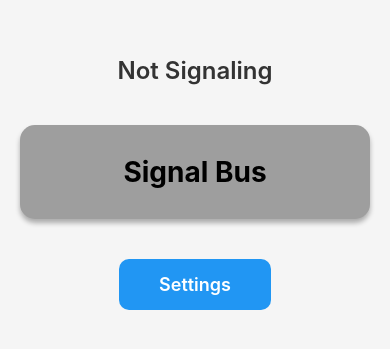
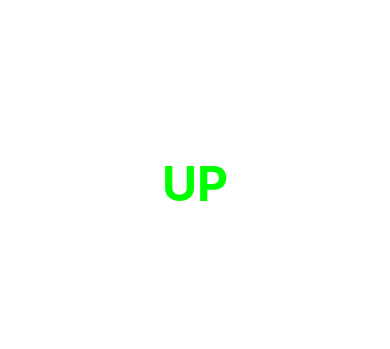
Before and after one commit to izzyinnis-star/Bestbusbeacon, a React Native app: screen /PickMeUp in a window 390 px wide. Shown: the part 239-588 px from the top of the page. Built offline with nearby package versions, Linux system fonts and the light colour scheme.

Commit message:
Add PickMeUpScreen with flashing system and global BusBeacon variables
Co-authored-by: izzyinnis-star <246533491+izzyinnis-star@users.noreply.github.com>

```diff
--- a/App.js
+++ b/App.js
@@ -4,6 +4,7 @@ import { createNativeStackNavigator } from '@react-navigation/native-stack';
 import { SettingsProvider } from './context/SettingsContext';
 import HomeScreen from './screens/HomeScreen';
 import SettingsScreen from './screens/SettingsScreen';
+import PickMeUpScreen from './screens/PickMeUpScreen';
 import { StatusBar } from 'expo-status-bar';
 
 const Stack = createNativeStackNavigator();
@@ -20,6 +21,7 @@ export default function App() {
         >
           <Stack.Screen name="Home" component={HomeScreen} />
           <Stack.Screen name="Settings" component={SettingsScreen} />
+          <Stack.Screen name="PickMeUp" component={PickMeUpScreen} />
         </Stack.Navigator>
       </NavigationContainer>
     </SettingsProvider>
--- a/context/SettingsContext.js
+++ b/context/SettingsContext.js
@@ -17,6 +17,13 @@ export const SettingsProvider = ({ children }) => {
   const [soundEnabled, setSoundEnabled] = useState(true);
   const [vibrationEnabled, setVibrationEnabled] = useState(true);
   const [isLoading, setIsLoading] = useState(true);
+
+  // Global variables for BusBeacon flashing system
+  const [busNumber, setBusNumber] = useState('');
+  const [strongSignalMode, setStrongSignalMode] = useState(false);
+  const [isFlashing, setIsFlashing] = useState(false);
+  const [flashStep, setFlashStep] = useState(1);
+  const [isGreen, setIsGreen] = useState(true);
 
   useEffect(() => {
     loadSettings();
@@ -88,6 +95,17 @@ export const SettingsProvider = ({ children }) => {
         saveHighContrast,
         saveSoundEnabled,
         saveVibrationEnabled,
+        // Global variables for BusBeacon flashing system
+        busNumber,
+        setBusNumber,
+        strongSignalMode,
+        setStrongSignalMode,
+        isFlashing,
+        setIsFlashing,
+        flashStep,
+        setFlashStep,
+        isGreen,
+        setIsGreen,
       }}
     >
       {children}
--- a/screens/HomeScreen.js
+++ b/screens/HomeScreen.js
@@ -131,6 +131,15 @@ export default function HomeScreen({ navigation }) {
             {getTranslation(language, 'settings')}
           </Text>
         </TouchableOpacity>
+
+        <TouchableOpacity
+          style={styles.pickMeUpButton}
+          onPress={() => navigation.navigate('PickMeUp')}
+        >
+          <Text style={styles.pickMeUpButtonText}>
+            {getTranslation(language, 'testPickMeUp')}
+          </Text>
+        </TouchableOpacity>
       </View>
     </View>
   );
@@ -187,10 +196,22 @@ const getStyles = (highContrast) =>
       paddingHorizontal: 40,
       borderRadius: 10,
       backgroundColor: highContrast ? '#FFFFFF' : '#2196F3',
+      marginBottom: 15,
     },
     settingsButtonText: {
       fontSize: 18,
       fontWeight: '600',
       color: highContrast ? '#000000' : '#FFFFFF',
     },
+    pickMeUpButton: {
+      paddingVertical: 15,
+      paddingHorizontal: 40,
+      borderRadius: 10,
+      backgroundColor: highContrast ? '#FFFFFF' : '#FF6B35',
+    },
+    pickMeUpButtonText: {
+      fontSize: 18,
+      fontWeight: '600',
+      color: highContrast ? '#000000' : '#FFFFFF',
+    },
   });
--- /dev/null
+++ b/screens/PickMeUpScreen.js
@@ -0,0 +1,154 @@
+import React, { useState, useEffect } from 'react';
+import {
+  View,
+  Text,
+  StyleSheet,
+  TouchableOpacity,
+  Dimensions,
+} from 'react-native';
+import { useSettings } from '../context/SettingsContext';
+
+export default function PickMeUpScreen({ navigation }) {
+  const {
+    busNumber,
+    strongSignalMode,
+    isFlashing,
+    setIsFlashing,
+    flashStep,
+    setFlashStep,
+    isGreen,
+    setIsGreen,
+  } = useSettings();
+
+  const [flashingText, setFlashingText] = useState('PICK');
+  const [fontSize, setFontSize] = useState(48);
+
+  // Timer for flashing
+  useEffect(() => {
+    let interval;
+
+    if (isFlashing) {
+      interval = setInterval(() => {
+        handleFlashStep();
+        // Toggle isGreen for color flashing
+        setIsGreen((prev) => !prev);
+      }, 500);
+    }
+
+    return () => {
+      if (interval) {
+        clearInterval(interval);
+      }
+    };
+  }, [isFlashing, flashStep, busNumber]);
+
+  // Orientation check and font size adjustment
+  useEffect(() => {
+    const updateFontSize = () => {
+      const { width, height } = Dimensions.get('window');
+      const isLandscape = width > height;
+
+      if (isLandscape) {
+        if (strongSignalMode) {
+          setFontSize(72);
+        } else {
+          setFontSize(64);
+        }
+      } else {
+        if (strongSignalMode) {
+          setFontSize(56);
+        } else {
+          setFontSize(48);
+        }
+      }
+    };
+
+    updateFontSize();
+
+    const subscription = Dimensions.addEventListener('change', updateFontSize);
+
+    return () => {
+      subscription?.remove();
+    };
+  }, [strongSignalMode]);
+
+  // Start flashing on mount
+  useEffect(() => {
+    setIsFlashing(true);
+  }, []);
+
+  const handleFlashStep = () => {
+    // If busNumber is not empty, always show busNumber
+    if (busNumber !== '') {
+      setFlashingText(busNumber);
+      return;
+    }
+
+    // Otherwise cycle through PICK, ME, UP
+    if (flashStep === 1) {
+      setFlashingText('PICK');
+      setFlashStep(2);
+    } else if (flashStep === 2) {
+      setFlashingText('ME');
+      setFlashStep(3);
+    } else {
+      setFlashingText('UP');
+      setFlashStep(1);
+    }
+  };
+
+  const handleTapStopper = () => {
+    // Stop flashing and navigate to StoppedScreen (Home for now)
+    setIsFlashing(false);
+    navigation.navigate('Home');
+  };
+
+  // Determine colors based on isGreen state
+  const backgroundColor = isGreen ? '#00FF00' : '#FFFFFF';
+  const textColor = isGreen ? '#FFFFFF' : '#00FF00';
+  const fontWeight = strongSignalMode ? '900' : 'bold';
+
+  return (
+    <View style={[styles.container, { backgroundColor }]}>
+      <Text
+        style={[
+          styles.flashingLabel,
+          {
+            fontSize,
+            color: textColor,
+            fontWeight: fontWeight,
+          }
+        ]}
+      >
+        {flashingText}
+      </Text>
+
+      {/* Tap-anywhere overlay */}
+      <TouchableOpacity
+        style={styles.tapStopper}
+        activeOpacity={1}
+        onPress={handleTapStopper}
+      />
+    </View>
+  );
+}
+
+const styles = StyleSheet.create({
+  container: {
+    flex: 1,
+    justifyContent: 'center',
+    alignItems: 'center',
+  },
+  flashingLabel: {
+    textAlign: 'center',
+    width: '100%',
+  },
+  tapStopper: {
+    position: 'absolute',
+    top: 0,
+    left: 0,
+    right: 0,
+    bottom: 0,
+    backgroundColor: 'transparent',
+  },
+});
--- a/utils/translations.js
+++ b/utils/translations.js
@@ -11,6 +11,7 @@ const translations = {
     sound: 'Sound',
     vibration: 'Vibration',
     testFeedback: 'Test Feedback',
+    testPickMeUp: 'Test Pick Me Up',
     back: 'Back',
   },
   fr: {
@@ -25,6 +26,7 @@ const translations = {
     sound: 'Son',
     vibration: 'Vibration',
     testFeedback: 'Tester les Retours',
+    testPickMeUp: 'Tester Pick Me Up',
     back: 'Retour',
   },
 };
```
